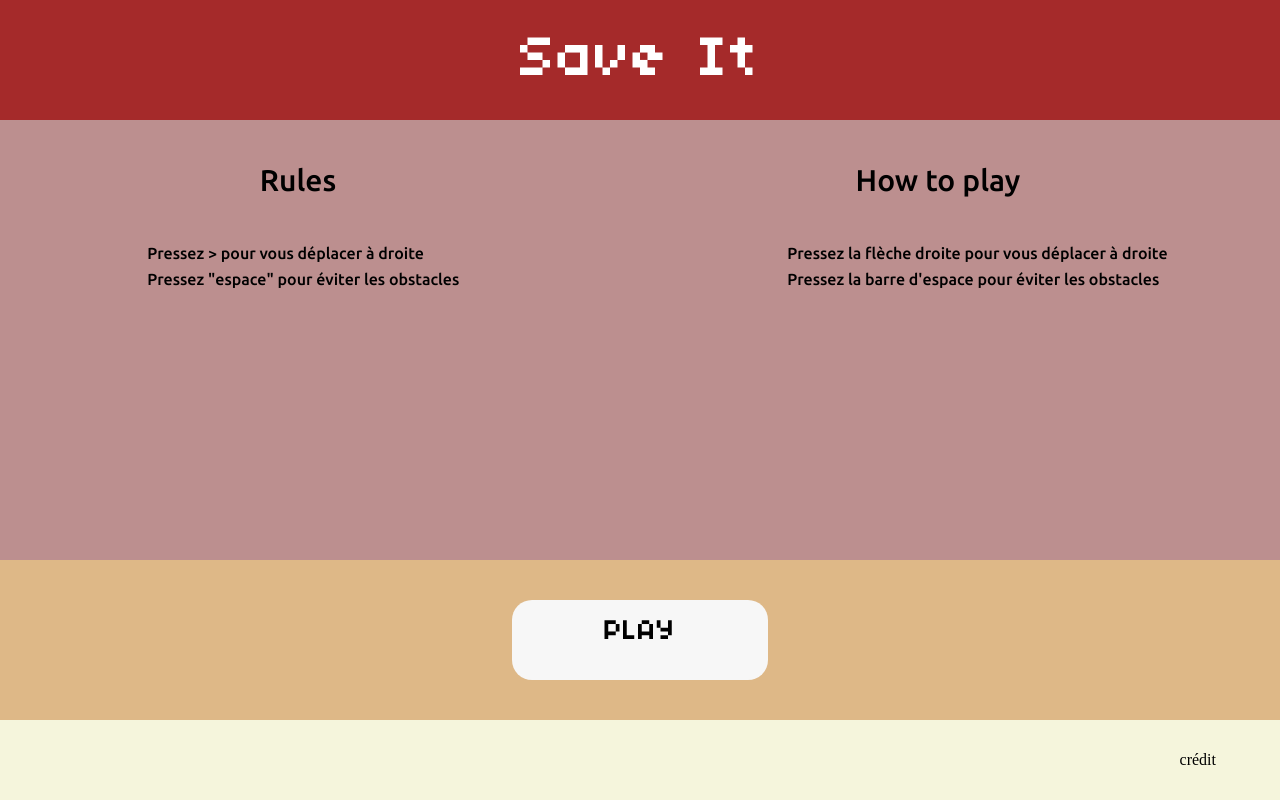
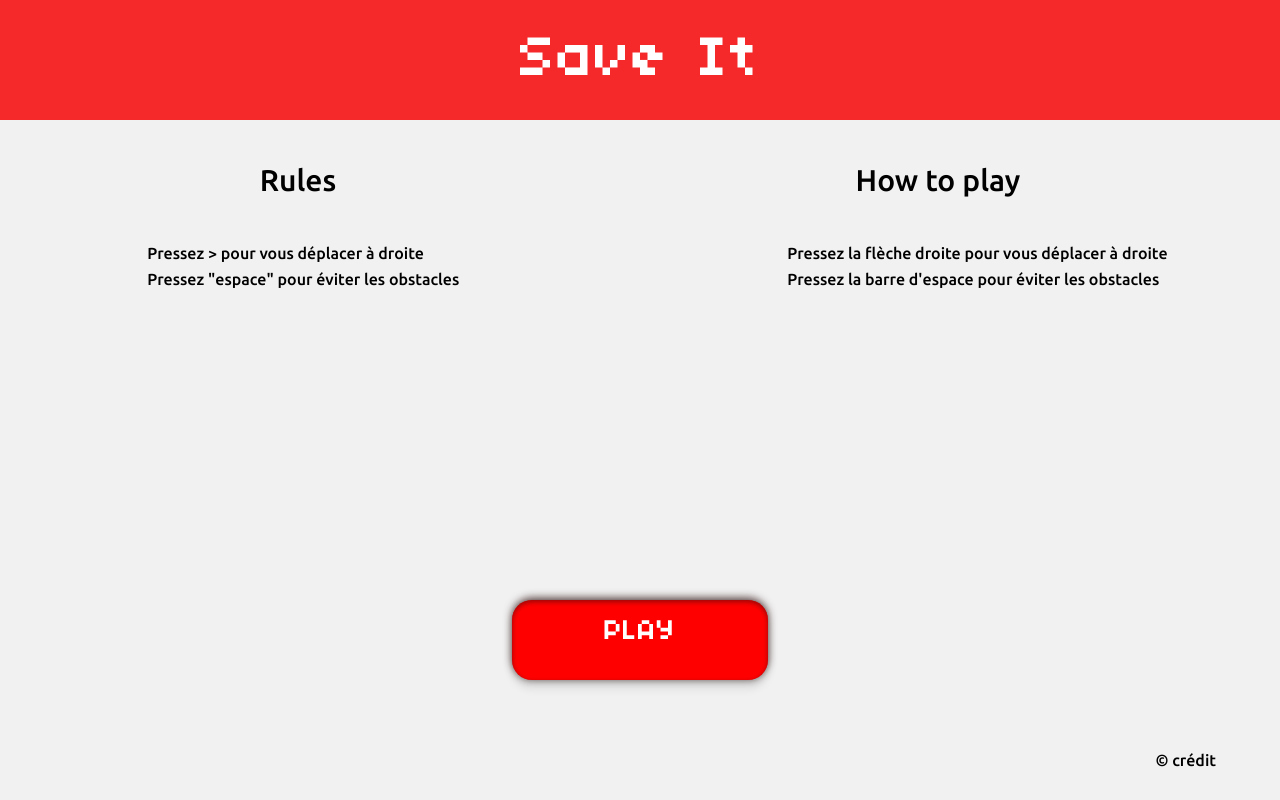
Before and after one commit to Nstampfli/Js-Groupe9ICO, a website built with Parcel: page src/screens/home.html in a window 1280 px wide. Built offline with nearby package versions, Linux system fonts and the light colour scheme.

Commit message:
Design homepage

```diff
--- a/src/screens/home.html
+++ b/src/screens/home.html
@@ -45,7 +45,9 @@
           </a>
         </div>
         <div class="containerHomepage--creditFlex">
-          <div class="containerHomepage--creditFlex-text">crédit</div>
+          <div class="containerHomepage--creditFlex-text">
+            <a href="">&copy crédit</a>
+          </div>
         </div>
       </section>
     </main>
--- a/src/scss/style_home.scss
+++ b/src/scss/style_home.scss
@@ -17,7 +17,7 @@ a {
 .containerHomepage {
   width: 100vw;
   height: 100vh;
-  background-color: #cccccc;
+  background-color: #f1f1f1;
 }
 
 .containerHomepage--topFlex {
@@ -26,7 +26,7 @@ a {
   align-items: center;
   width: 100vw;
   height: 15%;
-  background-color: brown;
+  background-color: #f52929;
 
   .containerHomepage--topFlex--title {
     font-family: "Title font", sans-serif;
@@ -41,7 +41,6 @@ a {
   align-items: center;
   width: 100vw;
   height: 15%;
-  background-color: rosybrown;
 
   .containerHomepage--middleFlex--rules--title {
     font-weight: 500;
@@ -66,7 +65,6 @@ a {
   align-items: center;
   width: 100vw;
   height: 40%;
-  background-color: rosybrown;
 }
 .containerHomepage--middleFlex--2--rules {
   width: 45%;
@@ -102,12 +100,11 @@ a {
   display: flex;
   justify-content: center;
   align-items: center;
-  background-color: burlywood;
 
   .containerHomepage--bottomFlex-enterButton {
     width: 20%;
     height: 40%;
-    background-color: #f7f7f7;
+    background-color: #ff0000;
     border-radius: 20px;
     font-family: "Title font", sans-serif;
     font-size: 30px;
@@ -115,18 +112,30 @@ a {
     cursor: pointer;
     text-align: center;
     padding-top: 1.3%;
-    color: black;
+    color: rgb(255, 255, 255);
+    transition: ease 0.3s;
+    box-shadow: 0px 2px 5px #950808 inset, 0px -2px 8px #503838,
+      0px 2px 5px rgba(0, 0, 0, 0.1), 0px 8px 10px rgba(0, 0, 0, 0.1);
+  }
+
+  .containerHomepage--bottomFlex-enterButton:hover {
+    transform: scale(1.05);
   }
 }
 
 .containerHomepage--creditFlex {
   display: flex;
   height: 10%;
-  background-color: beige;
   justify-content: flex-end;
   align-items: center;
 
   .containerHomepage--creditFlex-text {
     margin-right: 5%;
+    font-family: "Ubuntu", sans-serif;
+    font-weight: 500;
+  }
+
+  .containerHomepage--creditFlex-text a {
+    color: black;
   }
 }
```
